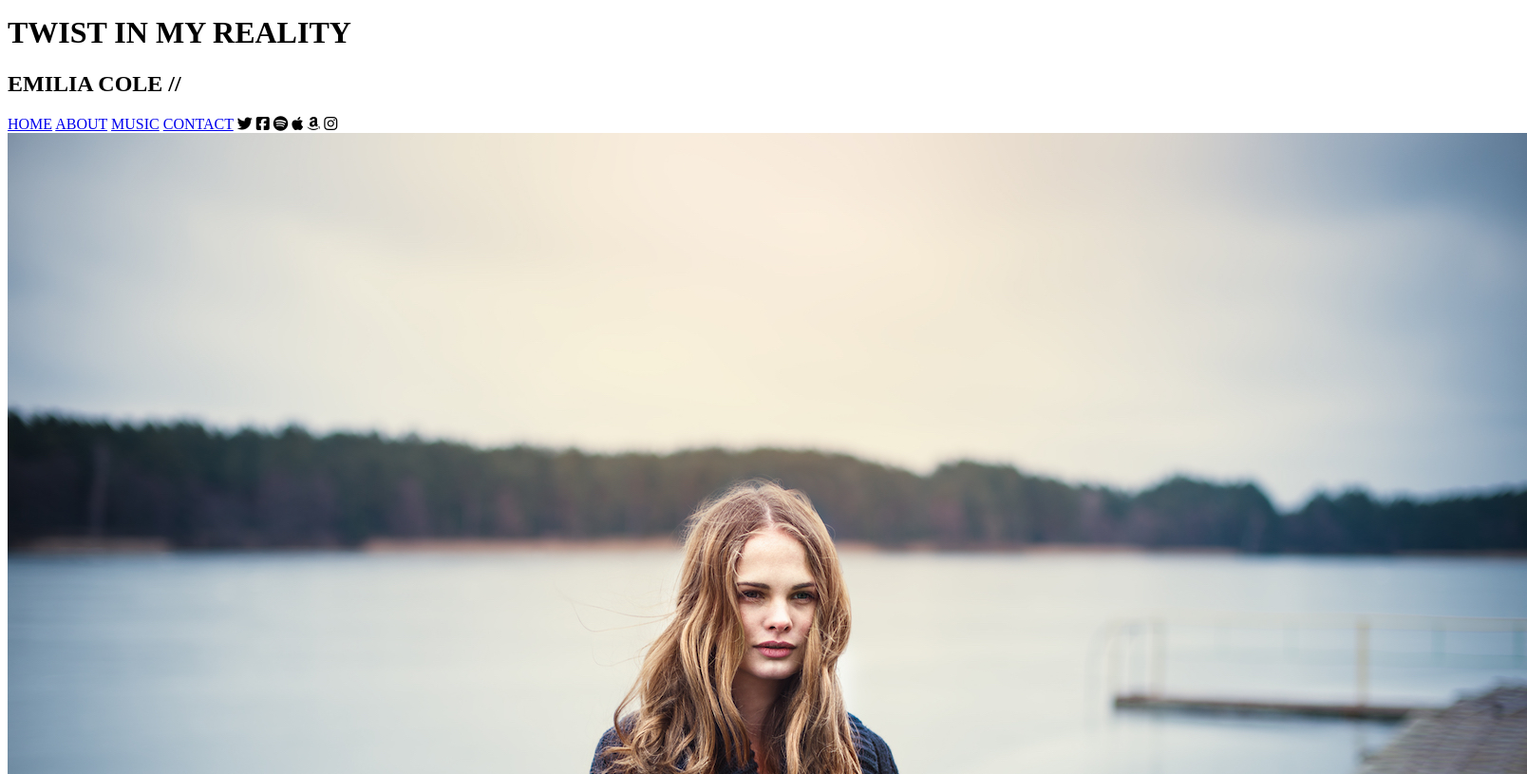
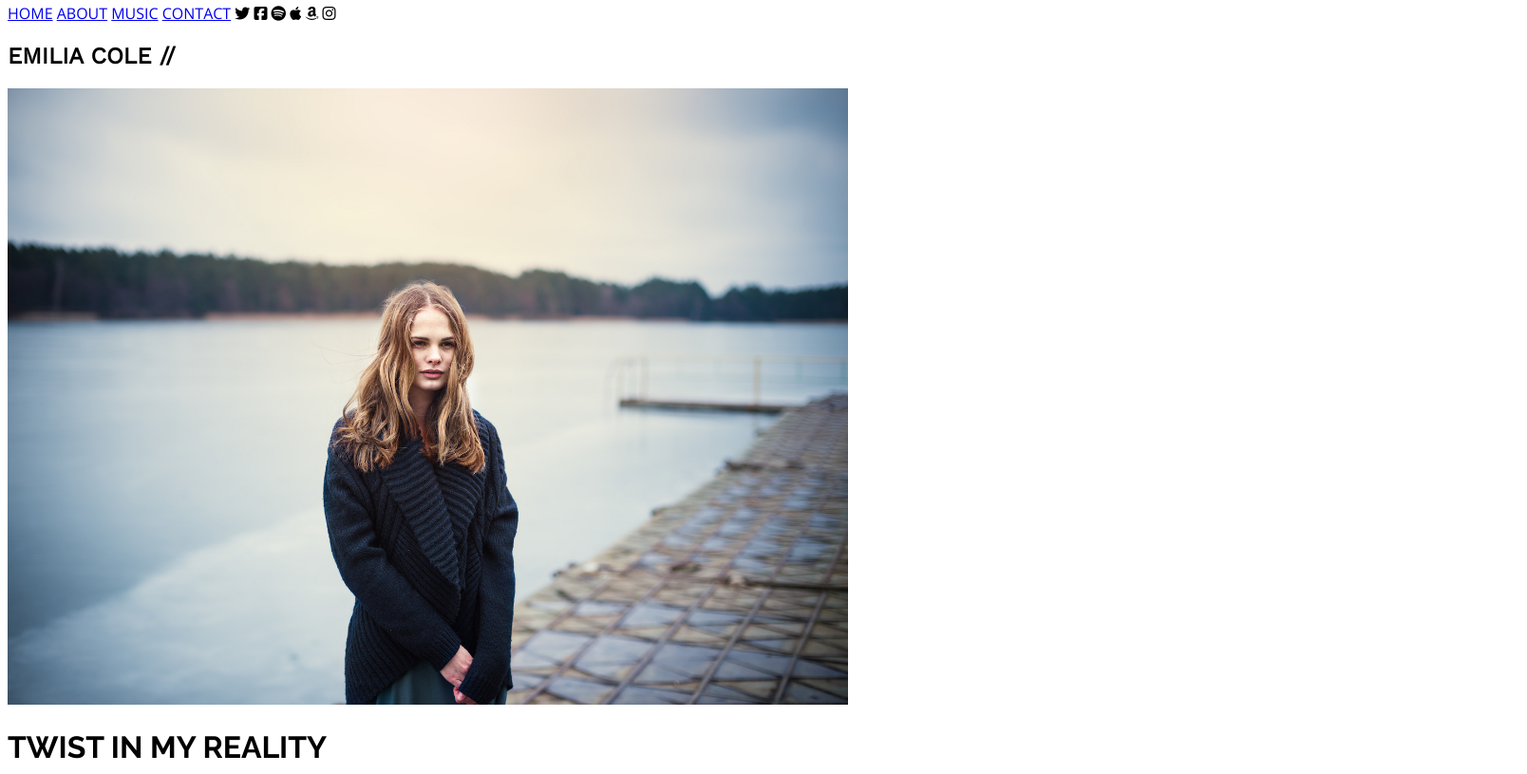
Before and after one commit to anarubado/emiliaCole, a plain HTML site: page index.html in a window 1280 px wide. Shown: the part 5-820 px from the top of the page at 95% size, 1608 px wide, since content can reach past the window. Drawn offline with nearby package versions, Linux system fonts and the light colour scheme.

Commit message:
embebido de google fonts

```diff
--- a/css/styles.css
+++ b/css/styles.css
@@ -0,0 +1,11 @@
+body{
+    font-family: 'Open Sans', sans-serif;
+}
+
+h1{
+    font-family: 'Raleway', sans-serif;
+}
+
+#emilia-cole{
+    font-family: 'Work Sans', sans-serif;
+}
--- a/index.html
+++ b/index.html
@@ -4,11 +4,11 @@
     <meta charset="UTF-8">
     <meta name="viewport" content="width=device-width, initial-scale=1.0">
     <script src="https://kit.fontawesome.com/d9e6187cff.js" crossorigin="anonymous"></script>
+    <link href="https://fonts.googleapis.com/css2?family=Open+Sans:wght@300&family=Raleway:wght@400;700&family=Work+Sans&display=swap" rel="stylesheet">
+    <link rel="stylesheet" href="./css/styles.css">
     <title>Document</title>
 </head>
 <body>
-    <h1>TWIST IN MY REALITY</h1>
-    <h2>EMILIA COLE //</h2>
     <a href="index.html">HOME</a>
 
     <a href="about.html">ABOUT</a>
@@ -24,10 +24,10 @@
     <i class="fab fa-amazon"></i>
     <i class="fab fa-instagram"></i>
 
+    <h2 id = "emilia-cole">EMILIA COLE //</h2>
 
+    <img src="./img/emilia-home.jpg" alt="Foto de Emilia Cole" width = 70%>
 
-
-
-    <img src="./img/emilia-home.jpg" alt="Foto de Emilia Cole">
+    <h1>TWIST IN MY REALITY</h1>
 </body>
 </html>
```
Also changed, not shown: about.html (+2 -0 lines), contacto.html (+2 -0 lines), music.html (+2 -0 lines).
